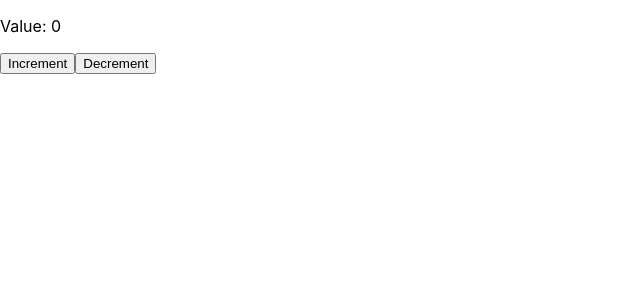
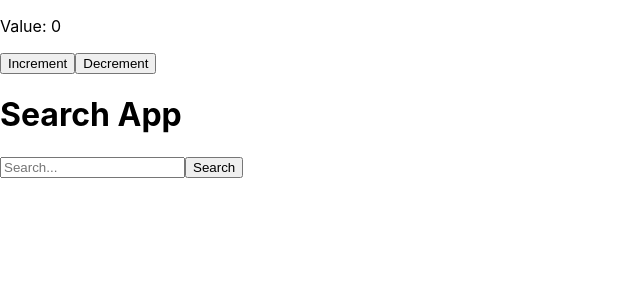
Before and after one commit to FercanSen/ReactGM, a React (Create React App) app: page / in a window 1280 px wide. Shown: the top 300 px of the page, without its empty margins (0-640 px from the left). Built offline with nearby package versions, Linux system fonts and the light colour scheme.

Commit message:
Add SearhBar

```diff
--- a/src/App.js
+++ b/src/App.js
@@ -1,10 +1,28 @@
 import "./App.css";
 import Counter from "./components/Counter";
 
+import { useState } from "react";
+import SearchBar from "./components/SearchBar";
+
 function App() {
+  const [searchResults, setSearchResults] = useState([]);
+
+  const handleSearch = (query) => {
+    setSearchResults([query]);
+  };
+
   return (
     <div>
-      <Counter></Counter>
+      <Counter />
+      <div>
+        <h1>Search App</h1>
+        <SearchBar initialSearchQuery="" onSearch={handleSearch} />
+        <ul>
+          {searchResults.map((result, index) => (
+            <li key={index}>{result}</li>
+          ))}
+        </ul>
+      </div>
     </div>
   );
 }
--- /dev/null
+++ b/src/components/SearchBar.jsx
@@ -0,0 +1,34 @@
+import React, { useState } from 'react';
+
+const SearchBar = ({ initialSearchQuery, onSearch }) => {
+  const [searchQuery, setSearchQuery] = useState(initialSearchQuery);
+
+  const handleInputChange = (e) => {
+    setSearchQuery(e.target.value);
+  };
+
+  const handleSearch = () => {
+    onSearch(searchQuery);
+  };
+
+  const handleKeyPress = (e) => {
+    if (e.key === 'Enter') {
+      onSearch(searchQuery);
+    }
+  };
+
+  return (
+    <div>
+      <input
+        type="text"
+        placeholder="Search..."
+        value={searchQuery}
+        onChange={handleInputChange}
+        onKeyPress={handleKeyPress}
+      />
+      <button onClick={handleSearch}>Search</button>
+    </div>
+  );
+};
+
+export default SearchBar;
```
